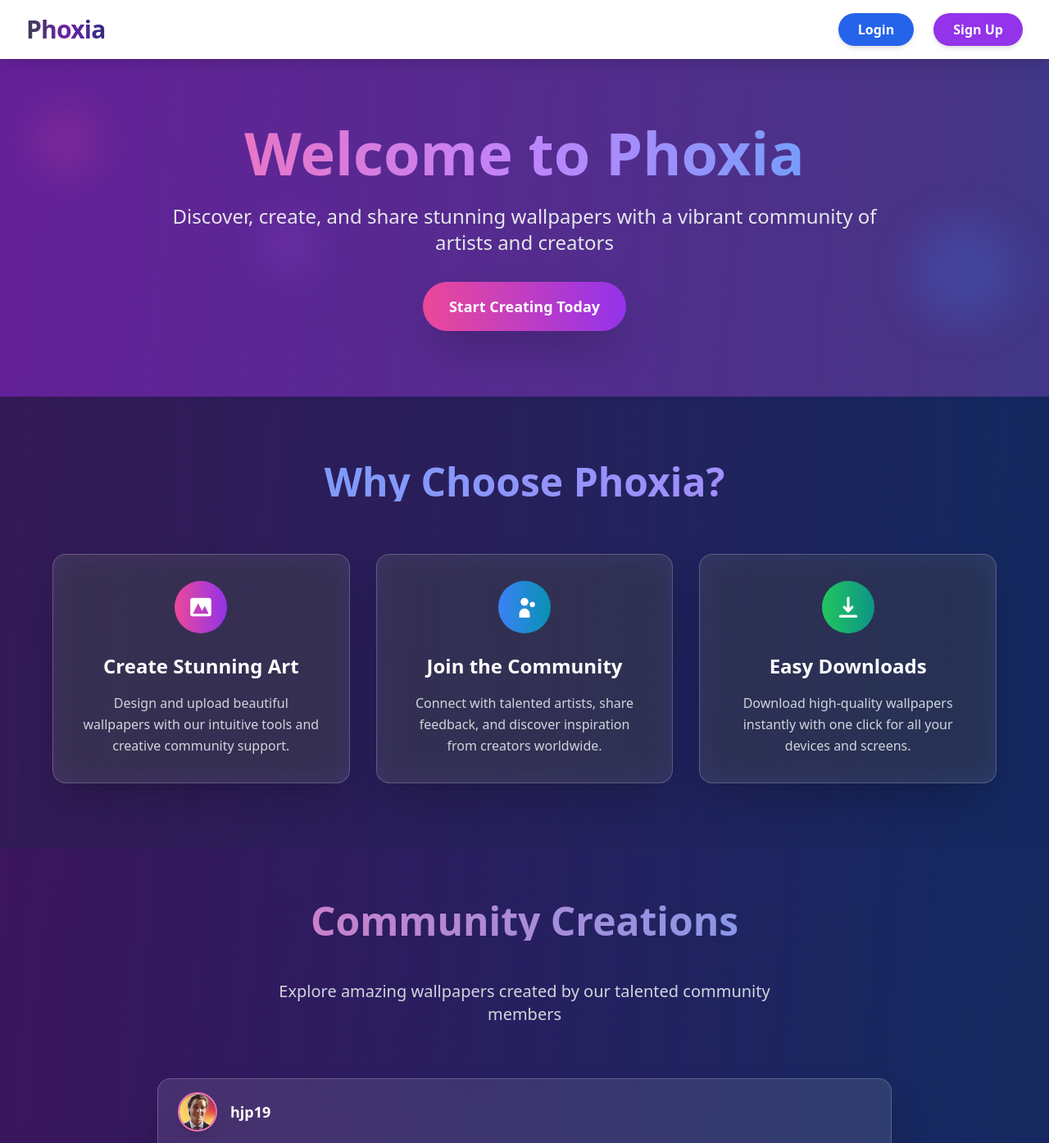
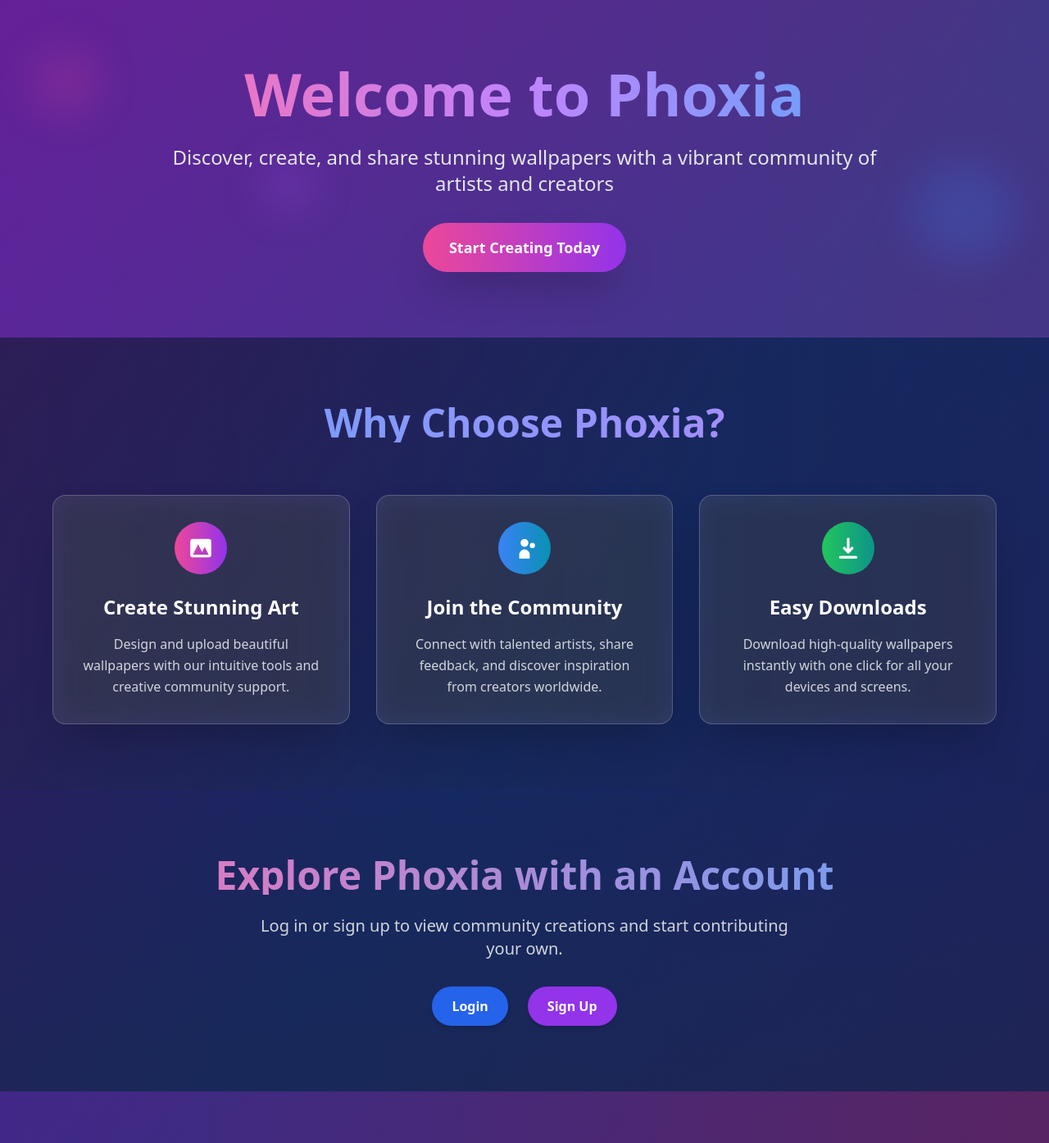
Before and after one commit to DarksoulHP19/Phoxia, a Django app: template app/templates/Index.html in a window 1280 px wide. Shown: the top 1395 px of the page at 82% size. Run offline with Django 4.2, Linux system fonts and the light colour scheme; the template is opened without the code that fills it: values that come from a table or form of the project are taken from there, others are empty; data comes from the database, SQL or seed files in the repository; both versions use the stored data as it was after the commit; parts of the project's set-up code (start-up, migrations or seed data) failed here and were passed over; some libraries are stand-ins or nearby versions.

Commit message:
homepage ui is fixed . .

```diff
--- a/app/templates/Index.html
+++ b/app/templates/Index.html
@@ -42,111 +42,12 @@
   </head>
   <body class="bg-gradient-to-br from-purple-900 via-blue-900 to-indigo-900 text-white min-h-screen">
 
-    <!-- Navbar -->
-    {% load static %}
-    <nav class="bg-white shadow-lg px-4 py-4 md:px-8 relative z-50">
-      <div class="max-w-7xl mx-auto flex items-center justify-between flex-wrap">
-        <!-- Logo -->
-        <div class="flex items-center">
-          <p class="text-3xl font-extrabold bg-gradient-to-r from-gray-700 via-purple-800 to-indigo-900 text-transparent bg-clip-text tracking-tight">Phoxia</p>
-        </div>
-
-        <!-- Toggle Checkbox -->
-        <input type="checkbox" id="menu-toggle" class="hidden peer/menu" />
-
-        <!-- Hamburger Icon -->
-        <label for="menu-toggle" class="md:hidden block cursor-pointer text-gray-700 hover:text-gray-900 transition-all duration-300">
-          <svg class="w-8 h-8" fill="none" stroke="currentColor" stroke-width="2" viewBox="0 0 24 24">
-            <path stroke-linecap="round" stroke-linejoin="round" d="M4 6h16M4 12h16M4 18h16" />
-          </svg>
-        </label>
-
-        <!-- Dark Overlay (mobile only) -->
-        <label for="menu-toggle" class="fixed inset-0 bg-black bg-opacity-50 z-40 hidden peer-checked/menu:block md:hidden"></label>
-
-        <!-- Sidebar Menu -->
-        <div class="fixed top-0 right-0 h-full w-64 bg-white shadow-xl translate-x-full peer-checked/menu:translate-x-0 transition-transform duration-300 ease-in-out md:static md:w-auto md:h-auto md:shadow-none md:translate-x-0 md:flex md:items-center md:justify-between md:flex-row md:space-x-8 z-50">
-
-          <!-- Close button (mobile only) -->
-          <div class="p-6 md:hidden flex justify-end">
-            <label for="menu-toggle" class="cursor-pointer text-gray-700 hover:text-gray-900 transition-all duration-300">
-              <svg class="w-8 h-8" fill="none" stroke="currentColor" stroke-width="2" viewBox="0 0 24 24">
-                <path stroke-linecap="round" stroke-linejoin="round" d="M6 18L18 6M6 6l12 12" />
-              </svg>
-            </label>
-          </div>
-
-          <!-- Menu Content -->
-          <div class="flex flex-col md:flex-row items-center gap-6 md:gap-8 px-6 md:px-0 pb-6 md:pb-0 w-full">
-
-            <!-- Navigation Links for Non-Logged Users -->
-            {% if not user.is_authenticated %}
-              <!-- Login and Signup Buttons -->
-              <div class="flex flex-col md:flex-row items-center gap-4 md:gap-6 mt-6 md:mt-0 w-full md:w-auto">
-                <a href="/login" class="bg-blue-600 hover:bg-blue-700 text-white px-6 py-2 rounded-full font-semibold shadow-md transition-all duration-300 transform hover:scale-105 active:scale-95 w-full md:w-auto text-center">
-                  Login
-                </a>
-                <a href="/signup" class="bg-purple-600 hover:bg-purple-700 text-white px-6 py-2 rounded-full font-semibold shadow-md transition-all duration-300 transform hover:scale-105 active:scale-95 w-full md:w-auto text-center">
-                  Sign Up
-                </a>
-              </div>
-            {% else %}
-              <!-- Logged-in User Navigation -->
-              <!-- Search -->
-              <form action="/search" method="GET" class="flex items-center space-x-3 w-full md:w-auto">
-                <input
-                  type="text"
-                  name="username"
-                  placeholder="Search Phoxia..."
-                  class="w-full md:min-w-[250px] lg:min-w-[300px] px-4 py-2 border border-gray-300 rounded-full focus:ring-2 focus:ring-blue-500 focus:border-transparent outline-none transition-all duration-200 placeholder-gray-400 text-gray-700"
-                />
-                <button
-                  type="submit"
-                  class="bg-blue-600 hover:bg-blue-700 text-white px-5 py-2 rounded-full font-semibold shadow-md transition-all duration-300 transform hover:scale-105 active:scale-95 flex-shrink-0"
-                >
-                  Search
-                </button>
-              </form>
-
-              <!-- Navigation Icons -->
-              <div class="flex flex-col md:flex-row items-center gap-6 md:gap-8 mt-6 md:mt-0 w-full md:w-auto">
-                <a href="/" class="group">
-                  <svg class="w-7 h-7 text-gray-700 group-hover:text-black transition-all duration-300 transform group-hover:scale-110" fill="#262626" viewBox="0 0 48 48">
-                    <path d="M45.5 48H30.1c-.8 0-1.5-.7-1.5-1.5V34.2c0-2.6-2.1-4.6-4.6-4.6s-4.6 2.1-4.6 4.6v12.3c0 .8-.7 1.5-1.5 1.5H2.5c-.8 0-1.5-.7-1.5-1.5V23c0-.4.2-.8.4-1.1L22.9.4c.6-.6 1.6-.6 2.1 0l21.5 21.5c.3.3.4.7.4 1.1v23.5c.1.8-.6 1.5-1.4 1.5z"/>
-                  </svg>
-                </a>
-
-                <a href="/uploadpost" class="group">
-                  <img src="{% static './images/add (1).PNG' %}" alt="Upload" class="w-7 h-7 object-contain transition-all duration-300 transform group-hover:scale-110" />
-                </a>
-
-                <a href="/profile" class="flex items-center group">
-                  {% if profile.profile_picture %}
-                    <img
-                      src="{{ profile.profile_picture.url }}"
-                      alt="Profile Picture"
-                      class="w-9 h-9 rounded-full object-cover border-2 border-gray-300 group-hover:border-blue-500 transition-all duration-300 transform group-hover:scale-110"
-                    />
-                  {% else %}
-                    <img
-                      src="{% static './images/default_profile.png' %}"
-                      alt="Default Profile Picture"
-                      class="w-9 h-9 rounded-full object-cover border-2 border-gray-300 group-hover:border-blue-500 transition-all duration-300 transform group-hover:scale-110"
-                    />
-                  {% endif %}
-                </a>
-
-                <a href="/logout" class="bg-red-500 text-white px-5 py-2 rounded-full font-semibold text-base shadow-md hover:bg-red-600 transition-all duration-300 transform hover:scale-105 active:scale-95 w-full md:w-auto text-center">
-                  Logout
-                </a>
-              </div>
-            {% endif %}
-          </div>
-        </div>
-      </div>
-    </nav>
-
+    <!-- Navbar - Only show if user is authenticated -->
+    {% if user.is_authenticated %}
+      {% include 'navbar.html' %}
+    {% endif %}
     <!-- Hero Section -->
+  {% if not user.is_authenticated %}
     <section class="relative overflow-hidden">
       <div class="absolute inset-0 bg-gradient-to-r from-purple-600/20 via-pink-600/20 to-blue-600/20 animate-gradient"></div>
       <div class="container mx-auto px-4 py-20 relative z-10">
@@ -157,9 +58,11 @@
           <p class="text-xl md:text-2xl mb-8 text-gray-200 leading-relaxed">
             Discover, create, and share stunning wallpapers with a vibrant community of artists and creators
           </p>
+          {% if not user.is_authenticated %}
           <button onclick="window.location.href='/signup'" class="bg-gradient-to-r from-pink-500 to-purple-600 hover:from-pink-600 hover:to-purple-700 text-white font-bold py-4 px-8 rounded-full text-lg transform hover:scale-105 transition-all duration-300 shadow-2xl hover:shadow-pink-500/25">
             Start Creating Today
           </button>
+          {% endif %}
         </div>
       </div>
 
@@ -168,8 +71,10 @@
       <div class="absolute bottom-20 right-10 w-32 h-32 bg-blue-500/20 rounded-full blur-xl animate-float" style="animation-delay: -4s;"></div>
       <div class="absolute top-1/2 left-1/4 w-16 h-16 bg-purple-500/20 rounded-full blur-xl animate-float" style="animation-delay: -1s;"></div>
     </section>
+    {% endif %}
 
-    <!-- Features Section -->
+    <!-- Features Section - Only show if user is not authenticated -->
+    {% if not user.is_authenticated %}
     <section class="py-20 bg-gradient-to-r from-gray-900/50 to-black/30 backdrop-blur-sm">
       <div class="container mx-auto px-4">
         <h2 class="text-4xl md:text-5xl font-bold text-center mb-16 bg-gradient-to-r from-blue-400 to-purple-400 bg-clip-text text-transparent">
@@ -212,16 +117,14 @@
         </div>
       </div>
     </section>
+    {% endif %}
 
     <!-- Community Creations Section -->
+    {% if user.is_authenticated %}
+    <!-- Community Creations Section (Visible only after login) -->
     <section class="py-16 bg-gradient-to-b from-black/30 to-gray-900/50">
       <div class="container mx-auto px-4">
-        <h2 class="text-4xl md:text-5xl font-bold text-center mb-12 bg-gradient-to-r from-pink-400 to-blue-400 bg-clip-text text-transparent">
-          Community Creations
-        </h2>
-        <p class="text-xl text-gray-300 text-center mb-16 max-w-2xl mx-auto">
-          Explore amazing wallpapers created by our talented community members
-        </p>
+
 
         <div class="grid gap-8 max-w-4xl mx-auto">
           <!-- USER POSTS START HERE -->
@@ -248,12 +151,7 @@
               <div class="flex items-center gap-4">
                 <a href="/like/{{ post.id }}" aria-label="Like" class="group flex items-center gap-2 hover:scale-105 transition-transform">
                   <div class="p-2 rounded-full bg-gradient-to-r from-pink-500/20 to-red-500/20 group-hover:from-pink-500/40 group-hover:to-red-500/40 transition-all duration-300">
-                    <svg
-                      class="w-6 h-6 text-pink-400 group-hover:text-pink-300 transition-colors"
-                      fill="currentColor"
-                      viewBox="0 0 48 48"
-                      xmlns="http://www.w3.org/2000/svg"
-                    >
+                    <svg class="w-6 h-6 text-pink-400 group-hover:text-pink-300 transition-colors" fill="currentColor" viewBox="0 0 48 48">
                       <path d="M34.6 6.1c5.7 0 10.4 5.2 10.4 11.5 0 6.8-5.9 11-11.5 16S25 41.3 24 41.9c-1.1-.7-4.7-4-9.5-8.3-5.7-5-11.5-9.2-11.5-16C3 11.3 7.7 6.1 13.4 6.1c4.2 0 6.5 2 8.1 4.3 1.9 2.6 2.2 3.9 2.5 3.9.3 0 .6-1.3 2.5-3.9 1.6-2.3 3.9-4.3 8.1-4.3z"/>
                     </svg>
                   </div>
@@ -262,9 +160,9 @@
               </div>
 
               {% if post.Wallpaper %}
-                <a href="{{ post.Wallpaper.url }}" download class="bg-gradient-to-r from-blue-500 to-purple-600 hover:from-blue-600 hover:to-purple-700 text-white font-semibold py-2 px-6 rounded-full transition-all duration-300 transform hover:scale-105 shadow-lg">
-                  Download
-                </a>
+              <a href="{{ post.Wallpaper.url }}" download class="bg-gradient-to-r from-blue-500 to-purple-600 hover:from-blue-600 hover:to-purple-700 text-white font-semibold py-2 px-6 rounded-full transition-all duration-300 transform hover:scale-105 shadow-lg">
+                Download
+              </a>
               {% endif %}
             </div>
 
@@ -280,8 +178,30 @@
         </div>
       </div>
     </section>
+    {% else %}
+    <!-- Show this if not logged in -->
+    <section class="py-20 bg-gradient-to-b from-black/30 to-gray-900/50 text-center">
+      <div class="container mx-auto px-4">
+        <h2 class="text-4xl md:text-5xl font-bold mb-6 bg-gradient-to-r from-pink-400 to-blue-400 bg-clip-text text-transparent">
+          Explore Phoxia with an Account
+        </h2>
+        <p class="text-xl text-gray-300 mb-8 max-w-2xl mx-auto">
+          Log in or sign up to view community creations and start contributing your own.
+        </p>
+        <div class="flex flex-col md:flex-row justify-center gap-6">
+          <a href="/login" class="bg-blue-600 hover:bg-blue-700 text-white px-6 py-3 rounded-full font-semibold shadow-md transition-all duration-300 transform hover:scale-105">
+            Login
+          </a>
+          <a href="/signup" class="bg-purple-600 hover:bg-purple-700 text-white px-6 py-3 rounded-full font-semibold shadow-md transition-all duration-300 transform hover:scale-105">
+            Sign Up
+          </a>
+        </div>
+      </div>
+    </section>
+    {% endif %}
 
-    <!-- Call to Action Section -->
+    <!-- Call to Action Section - Only show if user is not authenticated -->
+    {% if not user.is_authenticated %}
     <section class="py-20 bg-gradient-to-r from-purple-900/50 to-pink-900/50">
       <div class="container mx-auto px-4 text-center">
         <h2 class="text-4xl md:text-5xl font-bold mb-6 bg-gradient-to-r from-pink-400 to-purple-400 bg-clip-text text-transparent">
@@ -295,6 +215,7 @@
         </button>
       </div>
     </section>
+    {% endif %}
 
     <script src="{% static './script.js' %}"></script>
   </body>
```
Also changed, not shown: app/views.py (+29 -8 lines), db.sqlite3.
